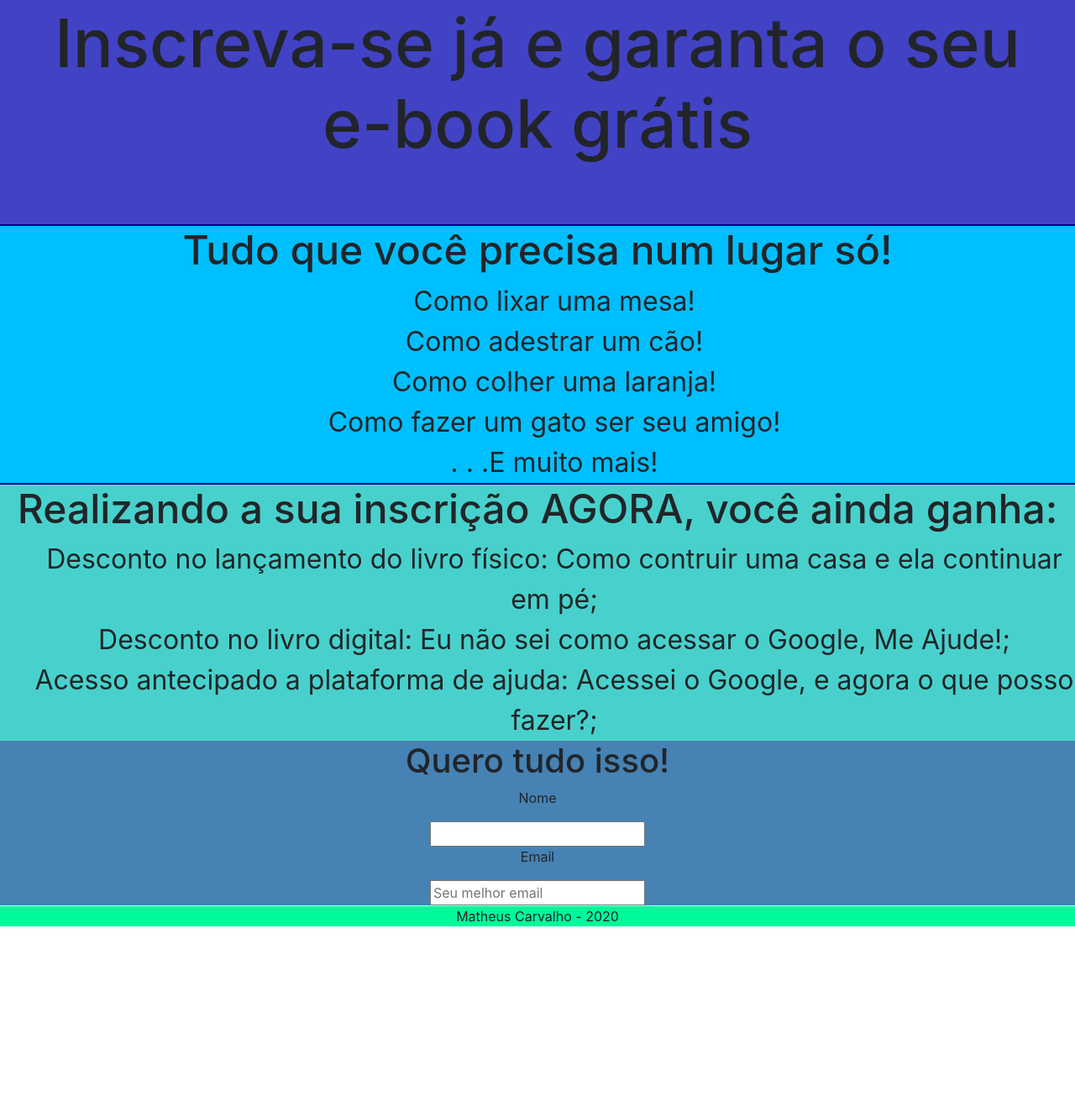
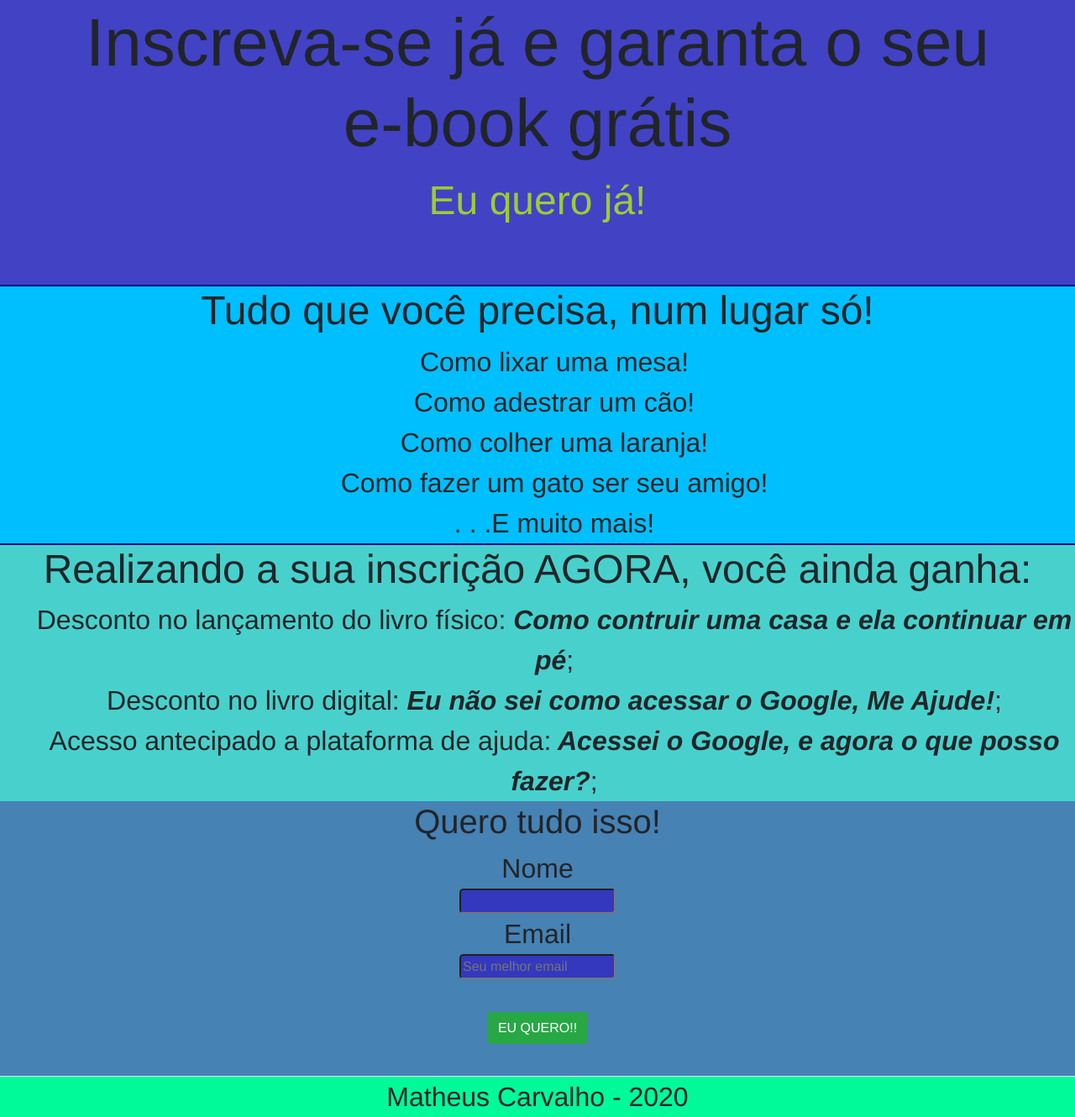
Before and after one commit to MatheusCarvalho95/DailyChalanges, a plain HTML site: page Day003/index.html in a window 1280 px wide. Shown: the part 61-1391 px from the top of the page at 84% size. Before the commit the page ends 1180 px from the top, so only its background shows below. Drawn offline with nearby package versions, Linux system fonts and the light colour scheme.

Commit message:
Day 3 finished!

```diff
--- a/Day003/index.html
+++ b/Day003/index.html
@@ -13,13 +13,14 @@
     <section id="header">
         <div class="container-fluid p-0">
             <h1>Inscreva-se já e garanta o seu e-book grátis</h1>
+            <a href="#footer">Eu quero já!</a>
         </div>
     </section>
     <section id="body">
         <div class="container-fluid p-0">
             <div class="body-top">
                 <div class="body-header">
-                    <h1>Tudo que você precisa num lugar só!</h1>
+                    <h1>Tudo que você precisa, num lugar só!</h1>
                 </div>
                 <div class="body-body">
                     <ul>
@@ -34,9 +35,10 @@
             <div class="body-footer">
                 <h1>Realizando a sua inscrição AGORA, você ainda ganha:</h1>
                 <ul>
-                    <li>Desconto no lançamento do livro físico: Como contruir uma casa e ela continuar em pé;</li>
-                    <li>Desconto no livro digital: Eu não sei como acessar o Google, Me Ajude!;</li>
-                    <li>Acesso antecipado a plataforma de ajuda: Acessei o Google, e agora o que posso fazer?;</li>
+                    <li>Desconto no lançamento do livro físico:
+                        <em><strong>Como contruir uma casa e ela continuar em pé</strong></em>;</li>
+                    <li>Desconto no livro digital:<em><strong> Eu não sei como acessar o Google, Me Ajude!</strong></em>;</li>
+                    <li>Acesso antecipado a plataforma de ajuda:<em><strong> Acessei o Google, e agora o que posso fazer?</strong></em>;</li>
                 </ul>
             </div>
         </div>
@@ -47,6 +49,8 @@
             <p>Nome</p><input type="text">
             <p>Email</p>
             <input type="email" placeholder="Seu melhor email">
+            <br>
+            <button class="btn btn-success">EU QUERO!!</button>
         </div>
         <hr>
         <div class="footer-footer">
--- a/Day003/style.css
+++ b/Day003/style.css
@@ -1,5 +1,6 @@
 body {
     text-align: center;
+    font-family: Helvetica, sans-serif
 }
 
 #header {
@@ -47,5 +48,30 @@ ul {
 }
 
 hr {
-    margin: 0
+    margin: 0;
+    color: navy;
 }
+
+p {
+    font-size: 2rem;
+    margin-bottom: 0;
+}
+
+button {
+    margin-top: 3%;
+    margin-bottom: 3%;
+}
+
+input {
+    background-color: rgba(50, 50, 192, 0.918);
+    border-radius: 5px;
+}
+
+a {
+    font-size: 3rem;
+    color: yellowgreen;
+}
+
+a:hover {
+    color: olivedrab;
+}
```
